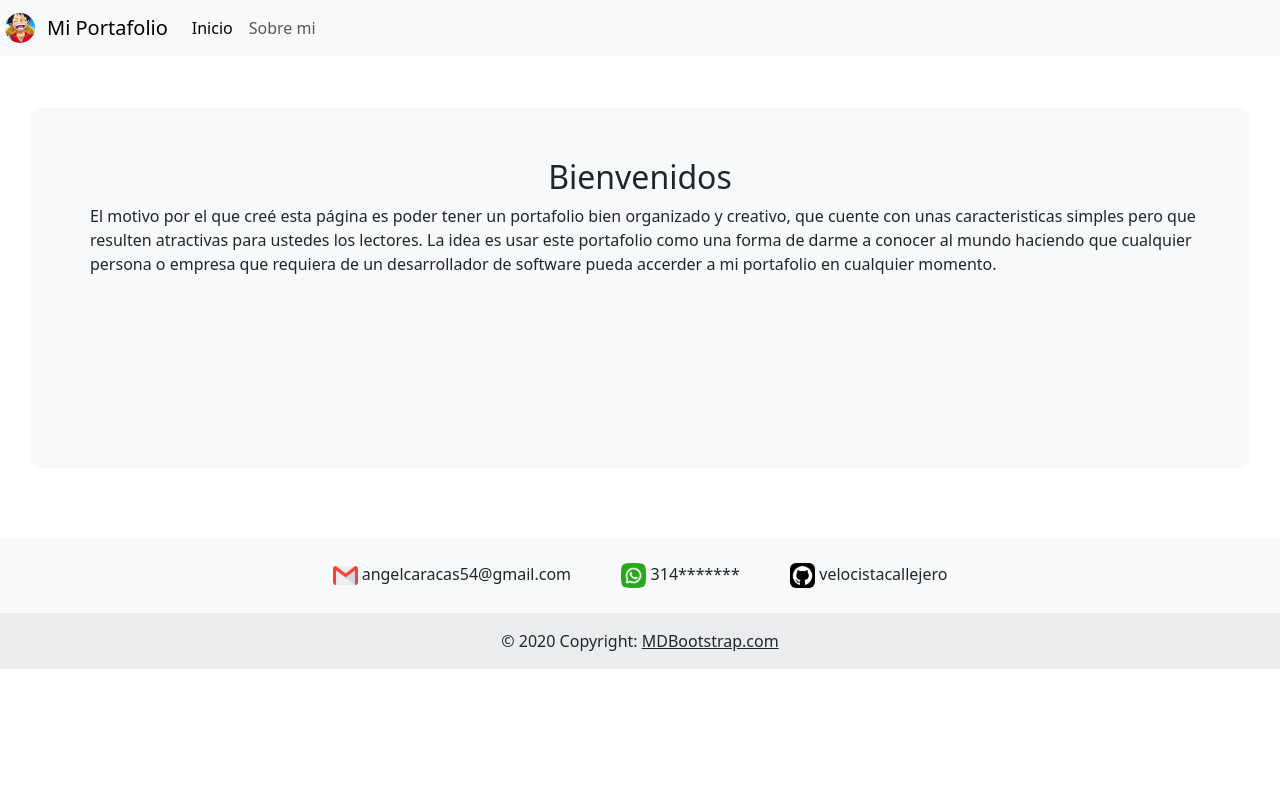
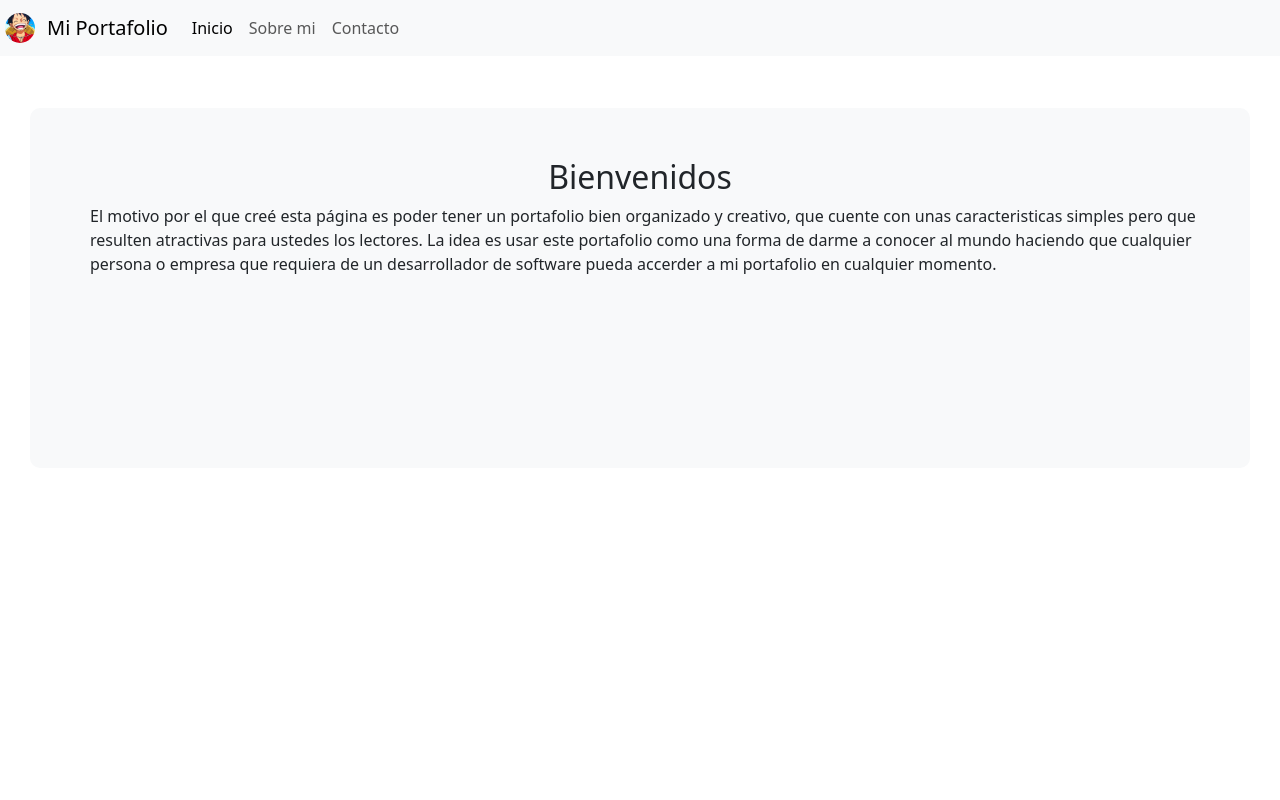
Before and after one commit to velocistacallejero/portafolio, a plain HTML site: page index.html in a window 1280 px wide. Shown: the top 800 px of the page. Drawn offline with nearby package versions, Linux system fonts and the light colour scheme.

Commit message:
añadi url a nav asociado con informacion de contacto de footer

```diff
--- a/index.html
+++ b/index.html
@@ -26,6 +26,9 @@
         </li>
         <li class="nav-item">
           <a class="nav-link" href="sobremi.html">Sobre mi</a>
+        </li>
+        <li class="nav-item">
+          <a class="nav-link" href="#contacto">Contacto</a> <!-- añadi url de contacto para desplazarse a footer de la pagina con el id="contacto" -->
         </li>
         <!--<li class="nav-item dropdown">
           <a class="nav-link dropdown-toggle" href="#" role="button" data-bs-toggle="dropdown" aria-expanded="false">
@@ -57,10 +60,10 @@
     creativo, que cuente con unas caracteristicas simples pero que resulten atractivas para ustedes los lectores.
     La idea es usar este portafolio como una forma de darme a conocer al mundo haciendo que cualquier persona o empresa
     que requiera de un desarrollador de software pueda accerder a mi portafolio en cualquier momento.</p>
-</div>
+</div> <br><br><br><br><br><br><br><br><br><br><br><br><br><br><br>
 
 
-<footer class="text-center bg-body-tertiary" style="margin-top: 70px;">
+<footer id="contacto" class="text-center bg-body-tertiary" style="margin-top: 70px;"> <!-- añadi id="contacto" para desplazarse desde el enlace de contacto del nav -->
   <!-- Grid container -->
   <div class="container pt-4">
     <!-- Section: Social media -->
```
